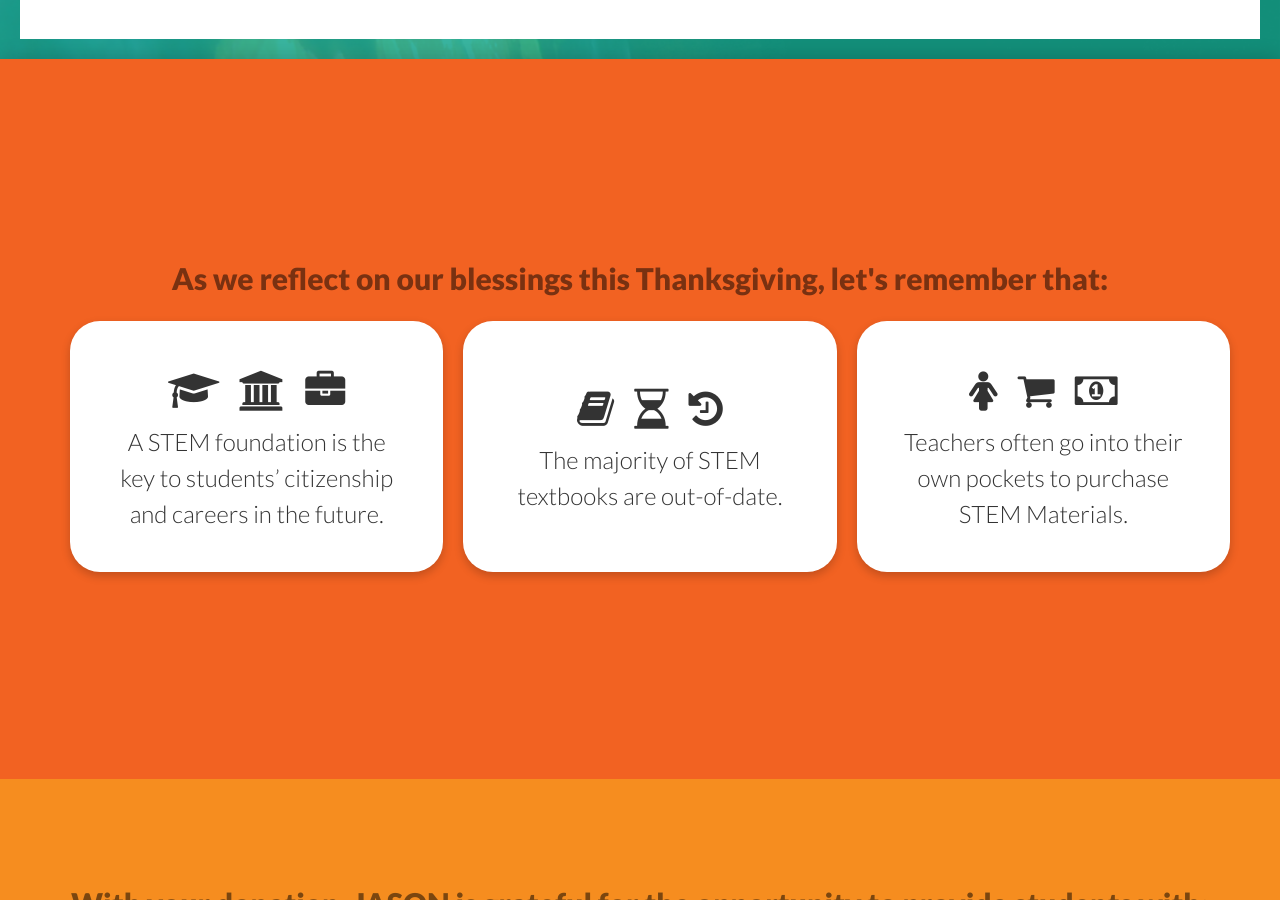
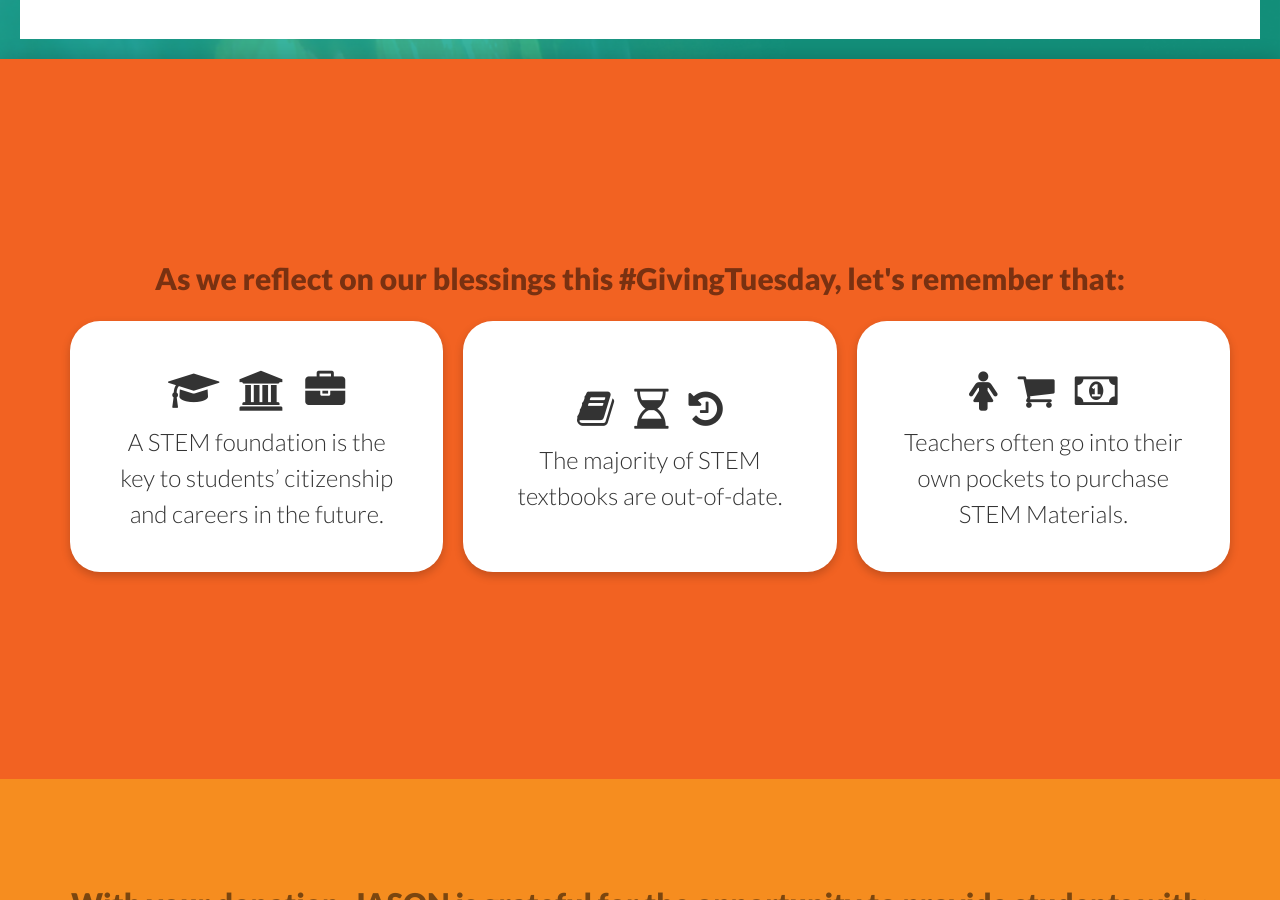
Before and after one commit to adamsidiali/jasoncampaigns, a Jekyll site: the page built from index.html, in a window 1280 px wide and 900 px high, scrolled down 1275 px. Built offline with Jekyll 4.4.1, drawn with Linux system fonts in a browser that asks for light colours; nearby versions of some CDN libraries.

Commit message:
Update index.html

```diff
--- a/index.html
+++ b/index.html
@@ -4,7 +4,7 @@ layout: default
 
 <div class="home">
 
-    <h3>As we reflect on our blessings this Thanksgiving, let's remember that:</h3>
+    <h3>As we reflect on our blessings this #GivingTuesday, let's remember that:</h3>
 
     <ul>
         <li><span><i class="fa fa-graduation-cap"></i><i class="fa fa-institution"></i><i class="fa fa-briefcase"></i></span>A STEM foundation is the key to students’ citizenship and careers in the future.</li>
```
